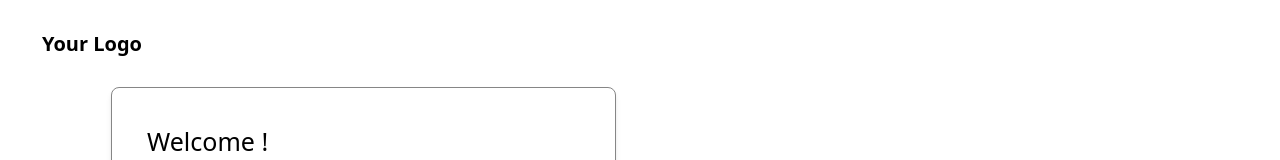
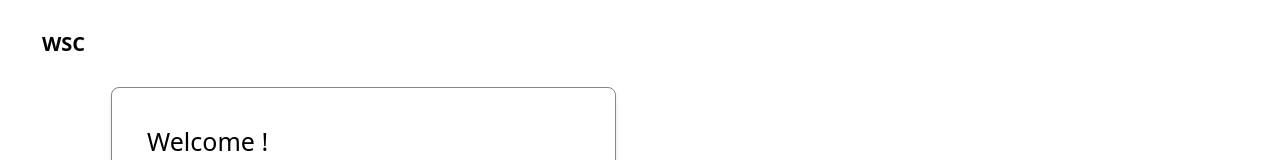
Before and after one commit to kwjdgh1267/zerothon, a React (Create React App) app: page / in a window 1280 px wide. Shown: the top 160 px of the page. Built offline with nearby package versions, Linux system fonts and the light colour scheme.

Commit message:
front-almost-end!!!!!!!

```diff
--- a/src/components/CodeCreate.js
+++ b/src/components/CodeCreate.js
@@ -13,7 +13,7 @@ const CodeCreate = () => {
         <div className="w-full">
             <Button
             onClick={() => navigate("/main")}
-            className="font-semibold text-xl mb-16">Your Logo</Button>
+            className="font-semibold text-xl mb-16">WSC</Button>
         </div>
 
         {/* 중앙 영역 */}
--- a/src/components/CodeInput.js
+++ b/src/components/CodeInput.js
@@ -19,7 +19,7 @@ const CodeInput = () => {
       <div className="w-full">
         <Button
         onClick={() => navigate("/main")}
-        className="font-semibold text-xl mb-16">Your Logo</Button>
+        className="font-semibold text-xl mb-16">WSC</Button>
       </div>
 
       {/* 중앙 입력란 */}
--- a/src/components/Login.js
+++ b/src/components/Login.js
@@ -12,7 +12,7 @@ const Login = () => {
     return (
         <div className="bg-white flex flex-row justify-center w-full min-h-screen">
             <div className="bg-white w-full max-w-[1440px] relative py-[30px] px-[42px]">
-                <div className="font-semibold text-black text-xl">Your Logo</div>
+                <div className="font-semibold text-black text-xl">WSC</div>
 
                 <div className="flex flex-row mt-[29px] px-[69px]">
                     {/* Login Form */}
--- a/src/components/Main.js
+++ b/src/components/Main.js
@@ -18,7 +18,7 @@ const Main = () => {
       <div className="bg-white w-full max-w-[1440px] min-h-[900px] relative p-10">
         {/* Logo */}
         <div className="[font-family: 'Poppins-SemiBold', Helvetica] font-semibold text-black text-xl mb-16">
-          Your Logo
+          WSC
         </div>
         <div className="flex items-start gap-40">
           <div className="w-2/3 max-w-[700px]">
--- a/src/components/MeetingDetail.js
+++ b/src/components/MeetingDetail.js
@@ -51,7 +51,7 @@ const MeetingDetail = () => {
     <div className="bg-white w-full min-h-screen px-10 pt-10">
       <Button
         onClick={() => navigate("/main")}
-        className="font-semibold text-xl mb-5">Your Logo</Button>
+        className="font-semibold text-xl mb-5">WSC</Button>
       <div className="flex gap-12 items-start">
         <div className="flex-1 pr-8">
           <MeetingHeader data = {meetingData} />
@@ -60,7 +60,7 @@ const MeetingDetail = () => {
             <TodoList todoItems={todoItems} />
           </div>
         </div>
-        <div className="w-px h-auto bg-gray-300 h-[750px]" />
+        <div className="w-px bg-gray-300 h-[750px]" />
           <div className="flex-1 pl-5">
             <MeetingContent content={<span className="text-base">{meetingContent}</span>} />
           </div>
--- a/src/components/OnMeeting.js
+++ b/src/components/OnMeeting.js
@@ -21,7 +21,7 @@ const OnMeeting = () => {
             <div className="w-full">
                 <Button
                 onClick={() => navigate("/main")}
-                className="font-semibold text-xl mb-16">Your Logo</Button>
+                className="font-semibold text-xl mb-16">WSC</Button>
             </div>
             </header>
 
```
